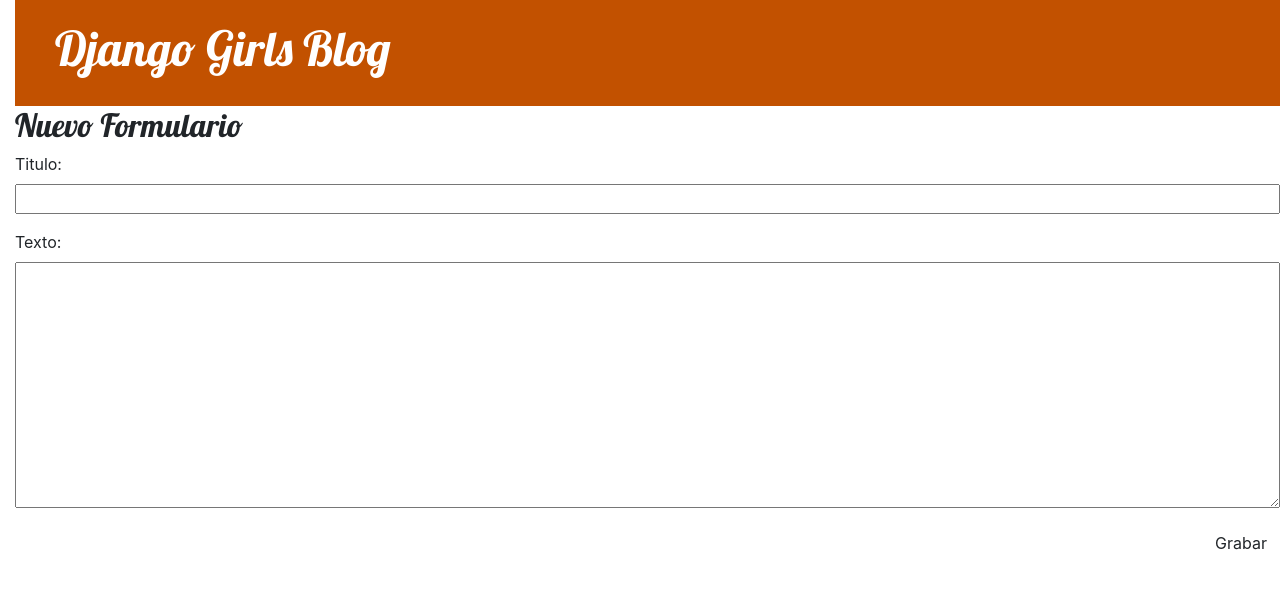
After one commit to prograx/PrograCE, a Django app: page /publicacion/nueva in a window 1280 px wide. The commit adds this page. Shown: the top 589 px of the page. Run offline with Django 3.2, Linux system fonts and the light colour scheme; some libraries are stand-ins or nearby versions.

Commit message:
Se agrego formulario para crear nuevo y formulario de edicion

```diff
--- /dev/null
+++ b/blog/forms.py
@@ -0,0 +1,9 @@
+from django import forms
+
+from .models import Publicacion
+
+class PublicacionForm(forms.ModelForm):
+
+    class Meta:
+        model = Publicacion
+        fields = ('titulo', 'texto',)
--- a/blog/templates/blog/base.html
+++ b/blog/templates/blog/base.html
@@ -9,11 +9,15 @@
         <script src="https://cdn.jsdelivr.net/npm/popper.js@1.16.1/dist/umd/popper.min.js" integrity="sha384-9/reFTGAW83EW2RDu2S0VKaIzap3H66lZH81PoYlFhbGU+6BZp6G7niu735Sk7lN" crossorigin="anonymous"></script>
         <script src="https://stackpath.bootstrapcdn.com/bootstrap/4.5.2/js/bootstrap.min.js" integrity="sha384-B4gt1jrGC7Jh4AgTPSdUtOBvfO8shuf57BaghqFfPlYxofvL8/KUEfYiJOMMV+rV" crossorigin="anonymous"></script>
         <link href="//fonts.googleapis.com/css?family=Lobster&subset=latin,latin-ext" rel="stylesheet" type="text/css">
+        <link href="https://stackpath.bootstrapcdn.com/font-awesome/4.7.0/css/font-awesome.min.css" rel="stylesheet">
         <link rel="stylesheet" href="{% static 'css/blog.css' %}">
         <title>Django Girls blog</title>
     </head>
     <body>
         <div class="page-header">
+          {% if user.is_authenticated %}
+            <a href="{% url 'publicacion_nueva' %}" class="top-menu"><span class="fa fa-plus"></span></a>
+          {% endif %}
             <h1><a href="/">Django Girls Blog</a></h1>
         </div>
         {% block content %}
--- a/blog/templates/blog/publicacion_detalle.html
+++ b/blog/templates/blog/publicacion_detalle.html
@@ -7,6 +7,9 @@
                 {{ publicacion.fecha_publicacion }}
             </div>
         {% endif %}
+        {% if user.is_authenticated %}
+        <a class="btn btn-default" href="{% url 'publicacion_editar' pk=publicacion.pk %}"><span class="fa fa-pencil"></span></a>
+        {% endif %}
         <h2>{{ publicacion.titulo }}</h2>
         <p>{{ publicacion.texto|linebreaksbr }}</p>
     </div>
--- /dev/null
+++ b/blog/templates/blog/publicacion_editar.html
@@ -0,0 +1,9 @@
+{% extends 'blog/base.html' %}
+
+{% block content %}
+<h2>Nuevo Formulario</h2>
+  <form method="POST" class="post-form">{% csrf_token %}
+      {{ formulario.as_p }}
+      <button type="submit" class="save btn btn-default">Grabar</button>
+  </form>
+{% endblock %}
--- a/blog/urls.py
+++ b/blog/urls.py
@@ -4,4 +4,6 @@
 urlpatterns = [
     path('', views.publicacion_lista, name='publicacion_lista'),
     path('publicacion/<int:pk>/', views.publicacion_detalle, name='detalle_publicacion'),
+    path('publicacion/nueva', views.publicacion_nueva, name= 'publicacion_nueva'),
+    path('publicacion/<int:pk>/editar/', views.publicacion_editar, name='publicacion_editar'),
 ]
--- a/blog/views.py
+++ b/blog/views.py
@@ -1,6 +1,7 @@
-from django.shortcuts import render, get_object_or_404
+from django.shortcuts import render, get_object_or_404, redirect
 from django.utils import timezone
 from .models import Publicacion
+from .forms import PublicacionForm
 
 # Create your views here.
 def publicacion_lista(request):
@@ -11,3 +12,31 @@
 def publicacion_detalle(request, pk):
     publicacion = get_object_or_404(Publicacion, pk=pk)
     return render(request, 'blog/publicacion_detalle.html', {'publicacion': publicacion})
+
+def publicacion_nueva(request):
+    if request.method == "POST":
+        formulario = PublicacionForm(request.POST)
+        if formulario.is_valid():
+            publicacion = formulario.save(commit=False)
+            publicacion.autor = request.user
+            publicacion.fecha_publicacion = timezone.now()
+            publicacion.save()
+            return redirect('detalle_publicacion', pk=publicacion.pk)
+    else:
+        formulario = PublicacionForm()
+    return render(request, 'blog/publicacion_editar.html',{'formulario':formulario})
+
+
+def publicacion_editar(request, pk):
+    publicacion = get_object_or_404(Publicacion, pk=pk)
+    if request.method == "POST":
+        formulario = PublicacionForm(request.POST, instance=publicacion)
+        if formulario.is_valid():
+            publicacion = formulario.save(commit=False)
+            publicacion.autor = request.user
+            publicacion.fecha_publicacion = timezone.now()
+            publicacion.save()
+            return redirect('detalle_publicacion', pk=publicacion.pk)
+    else:
+        formulario = PublicacionForm(instance=publicacion)
+    return render(request, 'blog/publicacion_editar.html', {'formulario': formulario})
```
